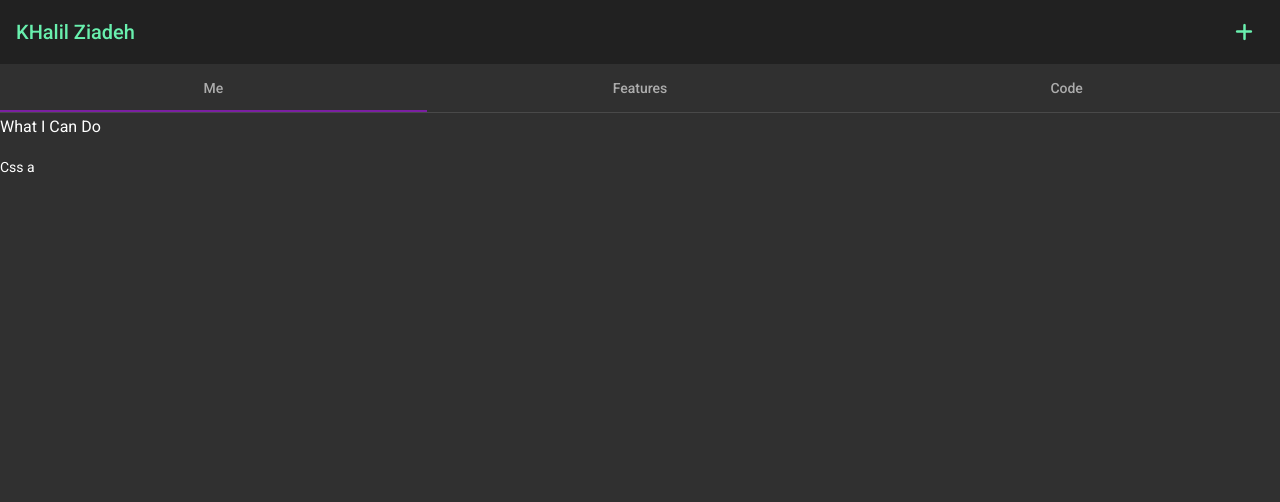
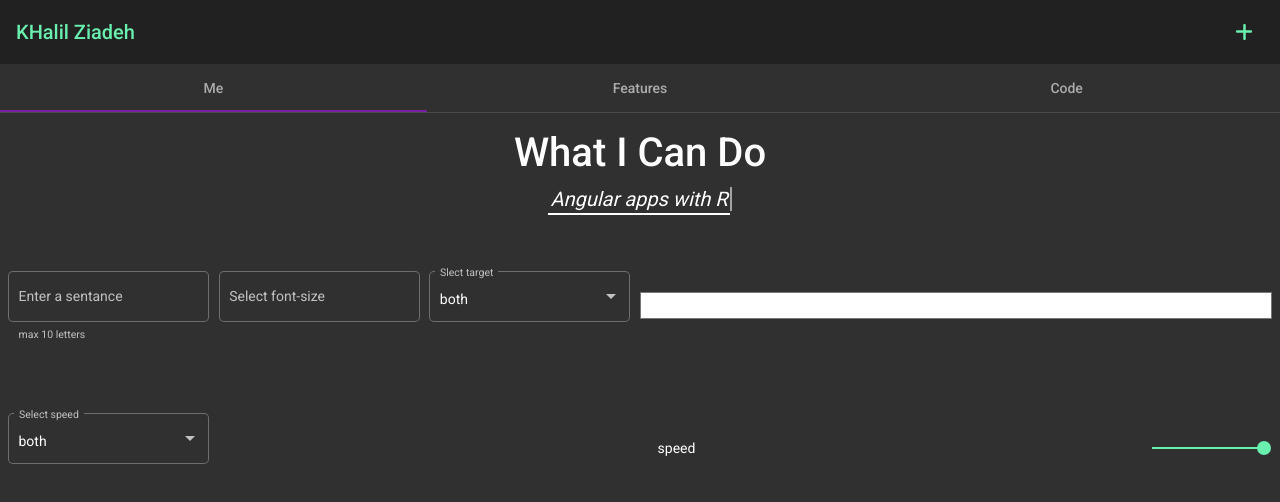
Before and after one commit to KHalilZiadeh/angular-portfolio, an Angular app: page /portfolio in a window 1280 px wide. Shown: the top 502 px of the page. Built offline with nearby package versions, Linux system fonts and the light colour scheme.

Commit message:
controled text and border observablelly

```diff
--- a/package.json
+++ b/package.json
@@ -27,6 +27,7 @@
     "latest": "^0.2.0",
     "rxjs": "~7.5.0",
     "tslib": "^2.3.0",
+    "vanilla-colorful": "^0.7.2",
     "zone.js": "~0.11.4"
   },
   "devDependencies": {
--- a/src/app/shared/components/typing/typing.component.html
+++ b/src/app/shared/components/typing/typing.component.html
@@ -1,8 +1,60 @@
-<div class="typing">
-  <h3>{{title}}</h3>
-  <section>
+<div class="d-flex flex-column align-items-center justify-content-center pt-3">
+  <p class="h1">{{title}}</p>
+  <section class="mb-3">
     <span #content
+          class="fst-italic"
           id="content"></span>
-    <span id="blink"></span>
+    <span #cursor
+          id="blink"></span>
+  </section>
+  <section id="content-control">
+    <form id="the-form"
+          [formGroup]="typingControls">
+      <mat-form-field appearance="outline"
+                      color="accent">
+        <mat-label>Enter a sentance</mat-label>
+        <input matInput
+               formControlName="sentsIn">
+        <mat-hint>max 10 letters</mat-hint>
+      </mat-form-field>
+      <mat-form-field color="accent"
+                      appearance="outline">
+        <mat-label>
+          Select font-size
+        </mat-label>
+        <input type="number"
+               formControlName="fontSIn"
+               matInput
+               min="5"
+               max="50">
+      </mat-form-field>
+      <mat-form-field appearance="outline"
+                      color="accent">
+        <mat-label>Slect target</mat-label>
+        <mat-select [(value)]="selectedColor"
+                    (selectionChange)="selectedColor=$event.value"
+                    formControlName="colorSl">
+          <mat-option value="both">both</mat-option>
+          <mat-option value="font">font</mat-option>
+          <mat-option value="underline">underline</mat-option>
+        </mat-select>
+      </mat-form-field>
+      <input type="color"
+             matInput
+             formControlName="colorIn">
+      <mat-form-field appearance="outline"
+                      color="accent">
+        <mat-label>Select speed</mat-label>
+        <mat-select [(value)]="selectedSpeed"
+                    (selectionChange)="selectedSpeed=$event.value"
+                    formControlName="speedSl">
+          <mat-option value="both">both</mat-option>
+          <mat-option value="typing">typing</mat-option>
+          <mat-option value="deleting">deleting</mat-option>
+        </mat-select>
+      </mat-form-field>
+      <mat-label>speed</mat-label>
+      <mat-slider formControlName="speedIn"></mat-slider>
+    </form>
   </section>
 </div>
--- a/src/app/shared/components/typing/typing.component.scss
+++ b/src/app/shared/components/typing/typing.component.scss
@@ -0,0 +1,28 @@
+#blink {
+  border-right-style: solid;
+}
+
+.blink {
+  animation: blink 0.3s infinite;
+}
+
+#the-form {
+  width: 100vw;
+  height: 300px;
+  padding: 0.5rem;
+  display: flex;
+  flex-wrap: wrap;
+  align-items: center;
+  justify-content: space-between;
+
+  input.mat-input-element {
+    width: 50%;
+  }
+}
+
+@keyframes blink {
+
+  to {
+    opacity: 0;
+  }
+}
--- a/src/app/shared/components/typing/typing.component.ts
+++ b/src/app/shared/components/typing/typing.component.ts
@@ -1,36 +1,124 @@
-import { AfterViewInit, Component, ElementRef, OnInit, ViewChild } from '@angular/core';
+import { AfterViewInit, Component, ElementRef, Input, OnInit, Renderer2, ViewChild } from '@angular/core';
+import { FormBuilder, FormGroup } from '@angular/forms';
+import { BehaviorSubject, combineLatest, debounce, debounceTime, delay, fromEvent, interval, merge, mergeMap, of, switchMap } from 'rxjs';
+import 'vanilla-colorful';
 
 @Component({
   selector: 'app-typing',
   templateUrl: './typing.component.html',
   styleUrls: ['./typing.component.scss']
 })
-export class TypingComponent implements OnInit, AfterViewInit {
+export class TypingComponent implements OnInit {
 
   @ViewChild('content', { static: false }) content!: ElementRef;
+  @ViewChild('cursor', { static: false }) cursor!: ElementRef;
+
+  textColor = "#FFFFFF";
+  underlineColor = 'white';
+  fontSize = "20px";
+  blinkWidth = "2px";
 
   title: string = 'What I Can Do';
-  sentences: string[] = ['Angular apps', 'Css animations', 'Vanilla Js', 'HTML5 semantics', 'porblem Solving', 'logical thinking'];
+  // sentences: string[] = ['Angular apps', 'Css animations', 'Vanilla Js', 'HTML5 semantics', 'RxJS', 'logical thinking'];
+  sentences: string = 'Angular apps with RxJS';
+  fontColor: string = '#ffffff';
+  borderColor: string = '#ffffff';
   typingSpeed: number = 300;
   deleteSpeed: number = 50;
+  selectedColor: string = 'both';
+  selectedSpeed: string = 'both';
+
+  typingControls!: FormGroup;
+
+  clrSl$;
+  clrIn$;
+
   private ind: number = 0;
 
-  constructor() { }
+  constructor(private renderer: Renderer2, private formB: FormBuilder) {
+    this.typingControls = formB.group({
+      sentsIn: [''],
+      fontSIn: [this.fontSize],
+      colorSl: [this.selectedColor],
+      colorIn: ['#FFFFFF'],
+      speedIn: [this.typingSpeed],
+      speedSl: [this.selectedSpeed]
+    });
+    this.clrSl$ = new BehaviorSubject(this.typingControls.controls['colorSl'].value);
+    this.clrIn$ = new BehaviorSubject(this.typingControls.controls['colorIn'].value);
+  }
 
   ngOnInit(): void {
 
+    this.typingControls.controls['sentsIn'].valueChanges.subscribe(string => this.sentences = string);
+    this.typingControls.controls['fontSIn'].valueChanges.subscribe(val => console.log(val));
+    this.typingControls.controls['colorSl'].valueChanges.subscribe(clrSl => this.clrSl$.next(clrSl));
+    this.typingControls.controls['colorIn'].valueChanges.subscribe(clrIn => this.clrIn$.next(clrIn));
+    this.typingControls.controls['speedSl'].valueChanges.subscribe(val => console.log(val));
+    this.typingControls.controls['speedIn'].valueChanges.subscribe(val => console.log(val));
   }
 
   ngAfterViewInit(): void {
+    this.initVariables();
     this.animateTyping();
+    combineLatest([this.clrSl$, this.clrIn$]).subscribe(opts => {
+      switch (opts[0]) {
+        case 'font':
+          this.fontColor = opts[1];
+          break;
+        case 'underline':
+          this.underlineColor = opts[1];
+          break;
+        default:
+          this.fontColor = this.underlineColor = opts[1];
+          break;
+      }
+      this.renderer.setStyle(
+        this.content.nativeElement,
+        "color",
+        this.fontColor
+      );
+      this.renderer.setStyle(
+        this.content.nativeElement,
+        "border-buttom",
+        `2px solid ${this.underlineColor}`
+      );
+    });
   }
 
+  initVariables() {
+    this.renderer.setStyle(
+      this.content.nativeElement,
+      "font-size",
+      this.fontSize
+    );
+    this.renderer.setStyle(this.content.nativeElement, "padding", "0.1em");
+
+    this.renderer.setStyle(
+      this.cursor.nativeElement,
+      "border-right-width",
+      this.blinkWidth
+    );
+    this.renderer.setStyle(
+      this.cursor.nativeElement,
+      "border-right-color",
+      this.textColor
+    );
+    this.renderer.setStyle(
+      this.cursor.nativeElement,
+      "font-size",
+      this.fontSize
+    );
+  }
 
   animateTyping(): void {
-    const sentence: string[] = this.sentences[this.ind].split("");
+    // const sentence: string[] = this.sentences[this.ind].split("");
+    const sentence: string[] = this.sentences.split("");
+    this.renderer.addClass(this.cursor.nativeElement, 'blink');
     const loopTyping = () => {
       if (sentence.length > 0) {
         this.content.nativeElement.innerHTML += sentence.shift();
+        this.renderer.setStyle(this.content.nativeElement, 'border-bottom', `2px solid ${this.underlineColor}`);
       } else {
         this.animateDelete();
         return;
@@ -41,15 +129,20 @@ export class TypingComponent implements OnInit, AfterViewInit {
   }
 
   animateDelete(): void {
-    const sentence: string[] = this.sentences[this.ind].split("");
+    // const sentence: string[] = this.sentences[this.ind].split("");
+    const sentence: string[] = this.sentences.split("");
+    this.renderer.removeClass(this.cursor.nativeElement, 'blink');
     const loopDelete = () => {
       if (sentence.length > 0) {
         sentence.pop();
         this.content.nativeElement.innerHTML = sentence.join("");
       } else {
         this.ind = this.sentences.length > this.ind + 1 ? this.ind + 1 : 0;
+        this.renderer.setStyle(this.content.nativeElement, 'border-bottom', `none`);
 
-        this.animateTyping();
+        setTimeout(() => {
+          this.animateTyping();
+        }, 350);
         return;
       }
 
--- a/src/app/shared/material/material.module.ts
+++ b/src/app/shared/material/material.module.ts
@@ -12,6 +12,7 @@ import { MatDatepickerModule } from '@angular/material/datepicker';
 import { MatDialogModule } from '@angular/material/dialog';
 import { MatDividerModule } from '@angular/material/divider';
 import { MatExpansionModule } from '@angular/material/expansion';
+import { MatFormFieldModule } from '@angular/material/form-field';
 import { MatGridListModule } from '@angular/material/grid-list';
 import { MatIconModule } from '@angular/material/icon';
 import { MatInputModule } from '@angular/material/input';
@@ -49,6 +50,7 @@ import { MatTreeModule } from '@angular/material/tree';
     MatDialogModule,
     MatDividerModule,
     MatExpansionModule,
+    MatFormFieldModule,
     MatGridListModule,
     MatIconModule,
     MatInputModule,
@@ -83,6 +85,7 @@ import { MatTreeModule } from '@angular/material/tree';
     MatDialogModule,
     MatDividerModule,
     MatExpansionModule,
+    MatFormFieldModule,
     MatGridListModule,
     MatIconModule,
     MatInputModule,
--- a/src/app/shared/shared.module.ts
+++ b/src/app/shared/shared.module.ts
@@ -1,7 +1,8 @@
-import { NgModule } from '@angular/core';
+import { CUSTOM_ELEMENTS_SCHEMA, NgModule } from '@angular/core';
 import { CommonModule } from '@angular/common';
 import { MaterialModule } from './material/material.module';
 import { TypingComponent } from './components/typing/typing.component';
+import { ReactiveFormsModule } from '@angular/forms';
 
 
 
@@ -10,11 +11,11 @@ import { TypingComponent } from './components/typing/typing.component';
     TypingComponent
   ],
   imports: [
-    CommonModule, MaterialModule
+    CommonModule, MaterialModule, ReactiveFormsModule
   ],
   exports: [
     MaterialModule,
-    TypingComponent
+    TypingComponent,
   ]
 })
 export class SharedModule { }
```
Also changed, not shown: 1 other file (tests, documents, lock files or other folders).
